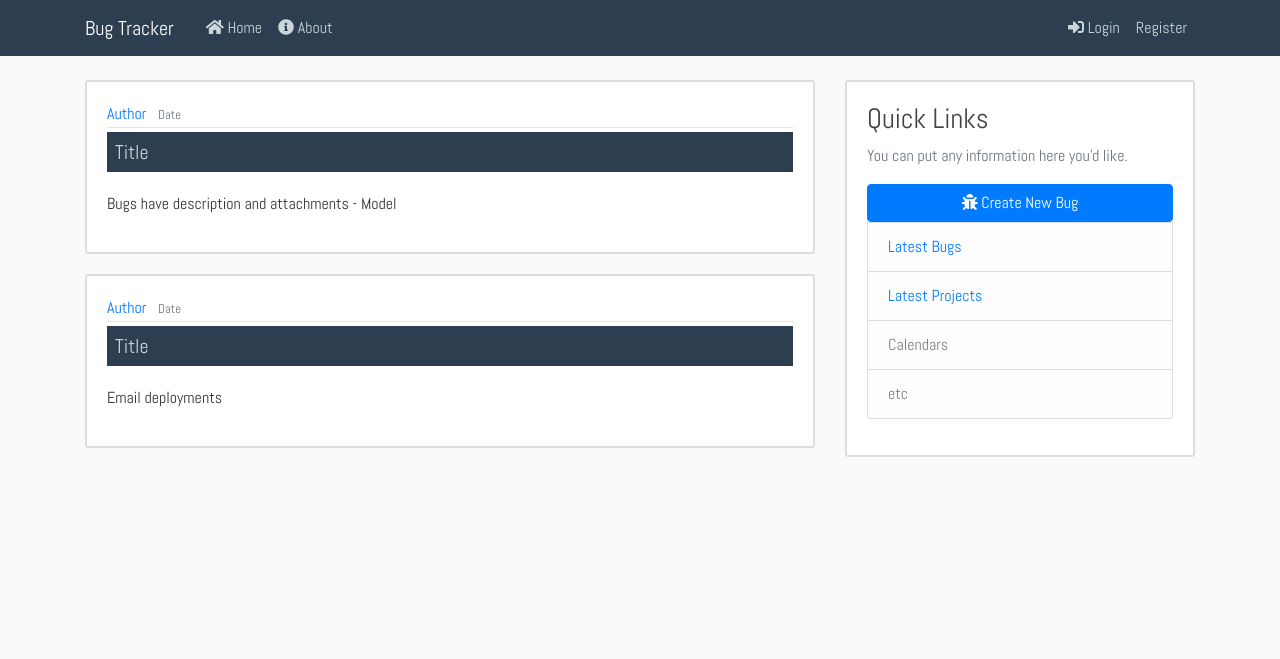
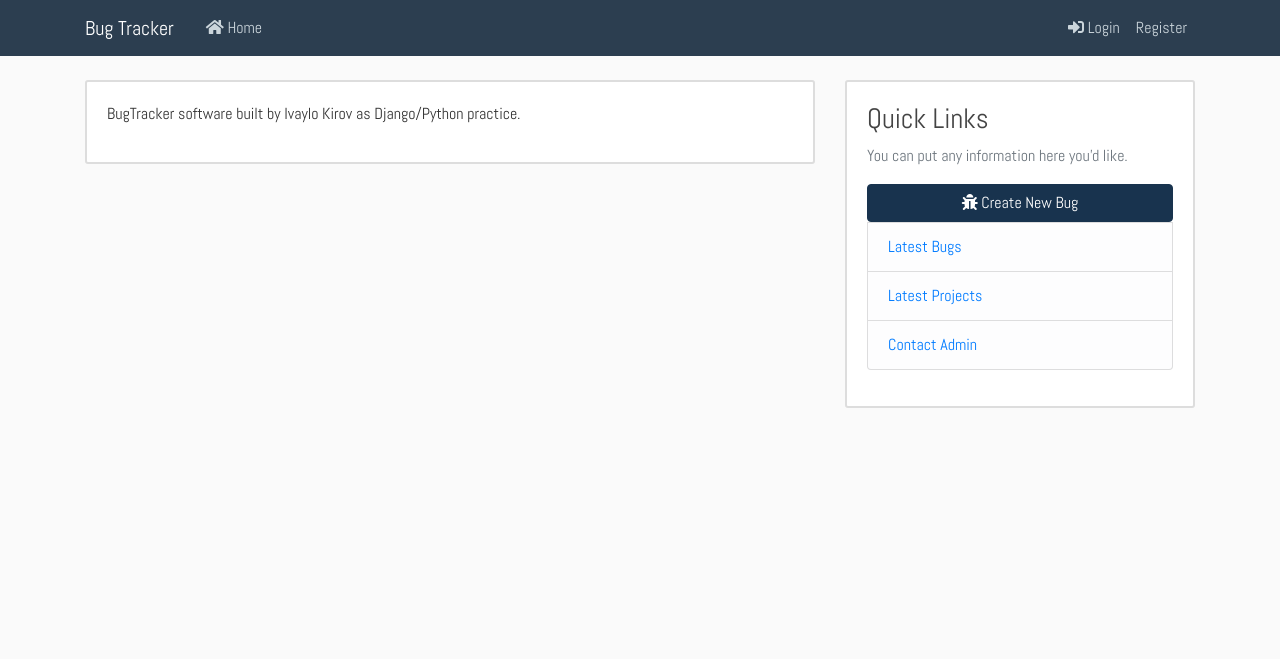
Before and after one commit to Ivaylo-Kirov/PDbugtracker, a Django app: page /status/ in a window 1280 px wide. Shown: the top 659 px of the page. Run offline with Django 3.2, Linux system fonts and the light colour scheme.

Commit message:
visual tweaks

```diff
--- a/bugtracker/status/static/status/main.css
+++ b/bugtracker/status/static/status/main.css
@@ -131,3 +131,15 @@ body {
 .bugs a:visited {text-decoration:none;}
 .bugs a:hover {color:#8397ab; text-decoration:none;}
 .bugs a:active {text-decoration:none;}
+
+.dark-button {
+  background-color: #18334e;
+  border-color: #18334e;
+  color: white;
+}
+
+.dark-button:hover {
+  background-color: #18334e;
+  border-color: #18334e;
+  color: white;
+}
--- a/bugtracker/status/templates/status/base.html
+++ b/bugtracker/status/templates/status/base.html
@@ -27,7 +27,6 @@
             <div class="collapse navbar-collapse" id="navbarToggle">
                 <div class="navbar-nav mr-auto">
                 <a class="nav-item nav-link" href="{% url 'status-home' %}"><i class="fas fa-home"></i> Home</a>
-                <a class="nav-item nav-link" href="{% url 'status-about' %}"><i class="fas fa-info-circle"></i> About</a>
                 {% if user.is_authenticated %}
                   <a class="nav-item nav-link" href="{% url 'projects-home' %}"><i class="fas fa-tasks"></i> Projects</a>
                   <a class="nav-item nav-link" href="{% url 'bugs-list' %}"><i class="fas fa-bug"></i> Bugs</a>
@@ -74,11 +73,10 @@
               <h3>Quick Links</h3>
               <p class='text-muted'>You can put any information here you'd like.
                 <ul class="list-group">
-                  <a class="btn btn-primary" href="{% url 'bugs-create' %}"><i class="fas fa-bug"></i> Create New Bug</a>
+                  <a class="btn btn-primary dark-button" href="{% url 'bugs-create' %}"><i class="fas fa-bug"></i> Create New Bug</a>
                   <li class="list-group-item list-group-item-light"><a href="{% url 'bugs-list' %}">Latest Bugs</a></li>
                   <li class="list-group-item list-group-item-light"><a href="{% url 'projects-home' %}">Latest Projects</a></li>
-                  <li class="list-group-item list-group-item-light">Calendars</li>
-                  <li class="list-group-item list-group-item-light">etc</li>
+                  <li class="list-group-item list-group-item-light"><a href="{% url 'contact-admin' %}">Contact Admin</a></li>
                 </ul>
               </p>
             </div>
--- a/bugtracker/status/templates/status/home.html
+++ b/bugtracker/status/templates/status/home.html
@@ -1,16 +1,9 @@
 {% extends "status/base.html" %}
 {% block content %}
-    {% for item in items %}
         <article class="media content-section">
             <div class="media-body">
-                <div class="article-metadata">
-                <a class="mr-2" href="#">Author</a>
-                <small class="text-muted">Date</small>
-                </div>
-                <h2><a class="article-title" href="#">Title</a></h2>
-                <p class="article-content">{{ item.desc }}</p>
+                <p class="article-content">BugTracker software built by Ivaylo Kirov as Django/Python practice.</p>
             </div>
         </article>
-    {% endfor %}
 
 {% endblock content %}
--- a/bugtracker/status/urls.py
+++ b/bugtracker/status/urls.py
@@ -4,6 +4,5 @@ from . import views
 
 urlpatterns = [
     path('', views.home, name="status-home"),
-    path('about/', views.about, name="status-about"),
     path('contactadmin/', views.ContactFormView.as_view(), name="contact-admin")
 ]
--- a/bugtracker/status/views.py
+++ b/bugtracker/status/views.py
@@ -11,14 +11,7 @@ items = [
 
 # Create your views here.
 def home(request):
-    context = {
-        'items': items,
-        'title': 'Home'
-    }
-    return render(request, 'status/home.html', context)
-
-def about(request):
-    return render(request, 'status/about.html', {'title': 'About'})
+    return render(request, 'status/home.html')
 
 class ContactFormView(FormView):
     form_class = ContactForm
@@ -26,7 +19,6 @@ class ContactFormView(FormView):
     success_url = '/'
 
     def form_valid(self, form):
-
         # this method gets called when valid data was submitted and it expects an HttpResponse
         form.send_email() # form here represents the ContactForm instance defined in forms.py as a class
         messages.success(self.request, f'Your email has been sent. Thank you.')
```
Also changed, not shown: bugtracker/projects/templates/projects/bug_detail.html (+4 -4 lines), bugtracker/projects/templates/projects/bug_list.html (+5 -5 lines), bugtracker/projects/templates/projects/project_bugs.html (+4 -4 lines), bugtracker/status/templates/status/about.html (deleted, +0 -13 lines), bugtracker/db.sqlite3.
